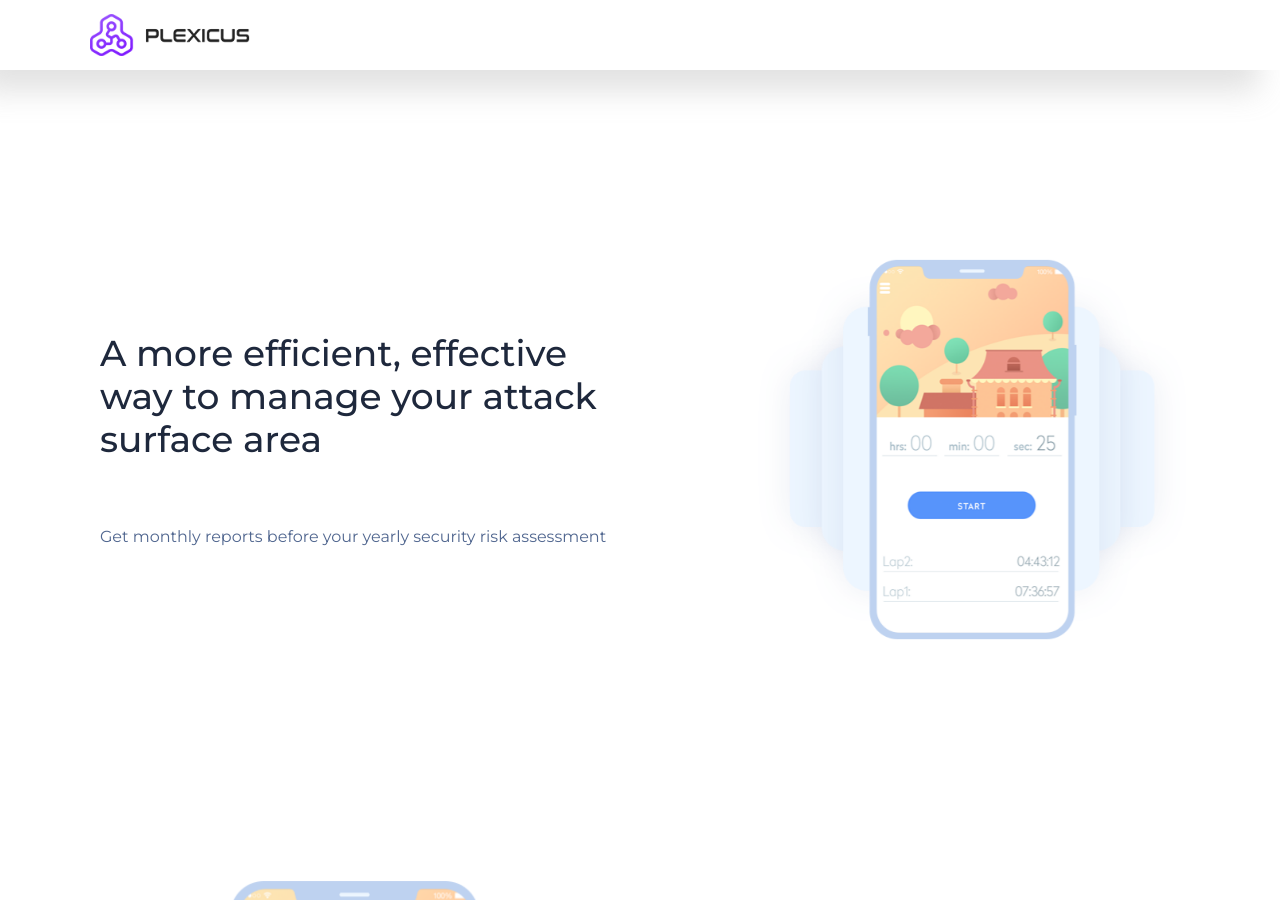
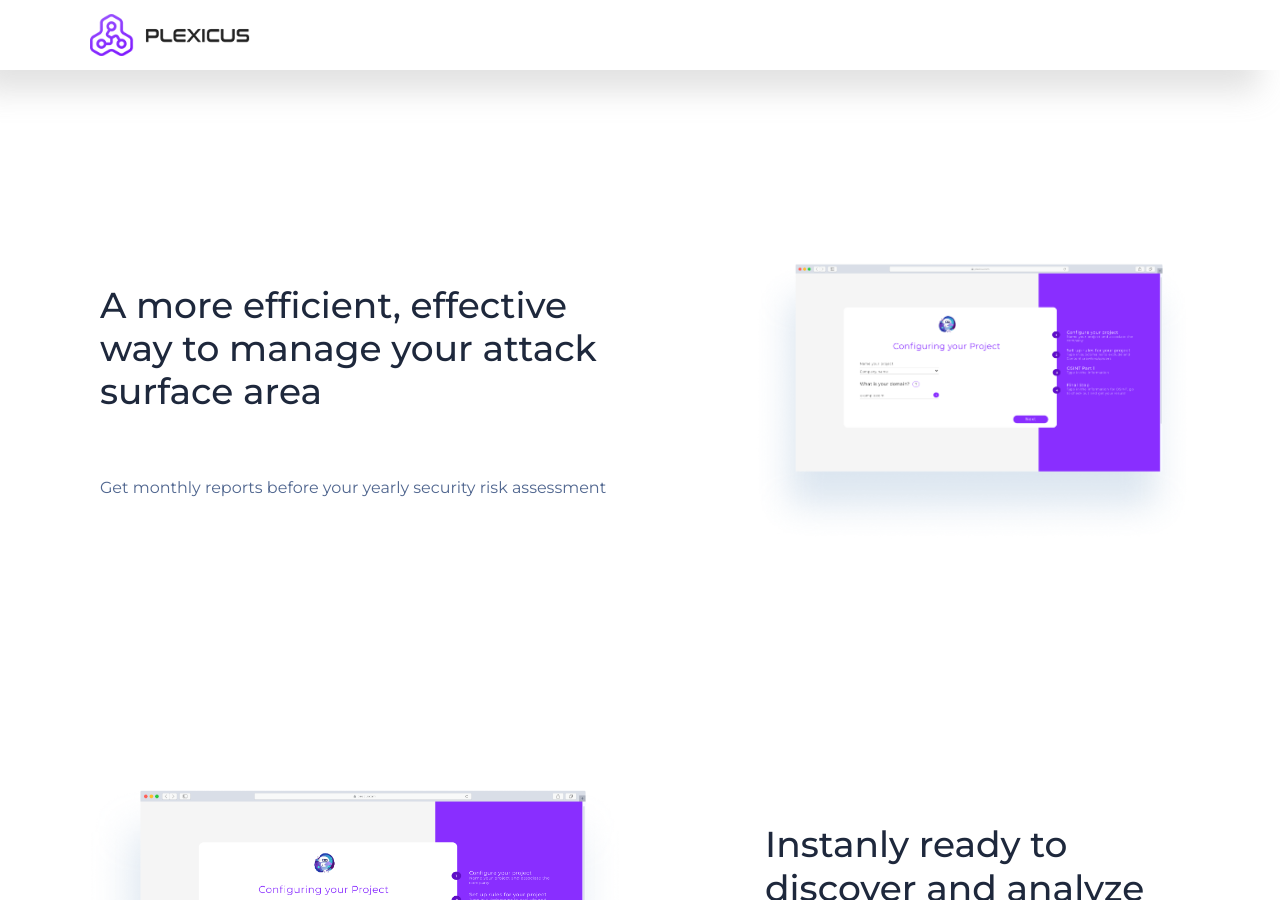
Before and after one commit to Plexicus/web, a Jekyll site: the page built from attack-surface-scan.html, in a window 1280 px wide and 900 px high, scrolled down 1873 px. Built offline with Jekyll 4.4.1, drawn with Linux system fonts in a browser that asks for light colours.

Commit message:
Update attack-surface-scan.html

```diff
--- a/attack-surface-scan.html
+++ b/attack-surface-scan.html
@@ -86,10 +86,10 @@ hero: product
                      </div>
                 </div>
                 <div class="col-lg-5 col-md-6 req-demo-right">
-                    <div class="active-feature-carusel">
-                        <img class="img-fluid" src="img/carusel/c4.png" alt="">
-                        <img class="img-fluid" src="img/carusel/c5.png" alt="">
-                    </div>
+
+                        <img class="img-fluid" src="img/mockup_safari_setup.png" alt="">
+
+
                 </div>
             </div>
         </div>
@@ -101,10 +101,9 @@ hero: product
         <div class="container">
             <div class="row align-items-center justify-content-between">
                 <div class="col-lg-6 col-md-6 req-demo-left">
-                    <div class="active-feature-carusel">
-                        <img class="img-fluid" src="img/carusel/c4.png" alt="">
-                        <img class="img-fluid" src="img/carusel/c5.png" alt="">
-                    </div>
+
+                        <img class="img-fluid" src="img/mockup_safari_setup.png" alt="">
+
                 </div>
                 <div class="col-lg-5 col-md-6 req-demo-right">
                     <div class="col-lg-12">
```
